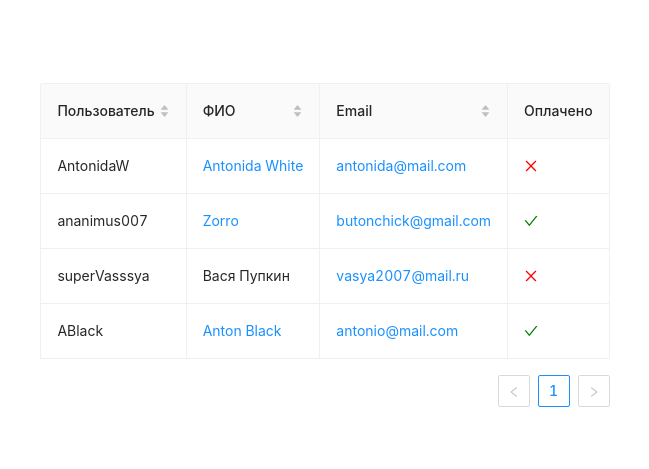
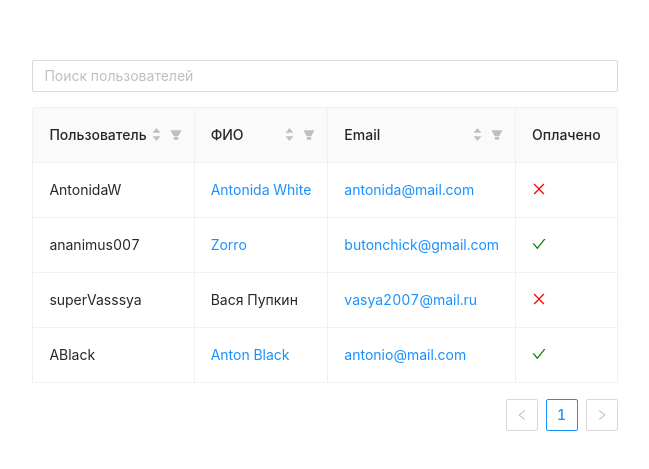
Before and after one commit to Liya174/table_physical, a React (Create React App) app: page / in a window 1280 px wide. Shown: the part 147-616 px from the top of the page, without its empty margins (315-964 px from the left). Built offline with nearby package versions, Linux system fonts and the light colour scheme.

Commit message:
Добавлены фильтры и рыба для поиска по имени пользователей

```diff
--- a/src/components/UsersTable/UsersTable.jsx
+++ b/src/components/UsersTable/UsersTable.jsx
@@ -1,13 +1,20 @@
 import React from 'react';
-import { Table } from 'antd';
+import { Input, Table } from 'antd';
 import { CheckOutlined, CloseOutlined } from '@ant-design/icons';
 import 'antd/dist/antd.css';
 
 class UsersTable extends React.Component {
   constructor(props) {
     super(props);
-    this.state = { };
+    this.state = {
+      searchQuery: '',
+      users: this.props.data
+    };
   }
+
+  changeSearchQuery = (e) => {
+    this.searchQuery = e.currentTarget.value;
+  };
 
   sort = (a, b) => {
     a = a || '';
@@ -15,6 +22,38 @@ class UsersTable extends React.Component {
 
     return a.localeCompare(b);
   };
+
+  filter = (value, field) => {
+    if (typeof value !== 'string') {
+      return false;
+    }
+
+    return Array.isArray(field) ? field.includes(value) : value === field;
+  };
+
+  getFilters = (field) => {
+    const filtersSet = new Set();
+
+    this.props.data.forEach(user => {
+      const value = user[field];
+
+      if (Array.isArray(value)) {
+        value.forEach(v => {
+          filtersSet.add(v);
+        });
+      } else if (typeof value === 'string') {
+        filtersSet.add(value);
+      }
+    });
+
+    return [...filtersSet.keys()].map(key => {
+      return {
+        text: key,
+        value: key,
+      };
+    });
+  };
+
 
   getName = (user) => {
     return `${user.first_name} ${user.last_name}`;
@@ -26,18 +65,28 @@ class UsersTable extends React.Component {
       dataIndex: 'username',
       key: 'username',
       sorter: (a, b) => this.sort(a.username, b.username),
+      filters: this.getFilters('username'),
+      filterSearch: true,
+      onFilter: (value, user) => this.filter(value, user.username),
     },
     {
       title: 'ФИО',
-      key: 'first_name',
+      key: 'name',
       render: (user) => user.profile_link ? <a href={user.profile_link}>{this.getName(user)}</a> : this.getName(user),
       sorter: (a, b) => this.sort(this.getName(a), this.getName(b)),
+      filters: this.getFilters(['first_name', 'last_name']),
+      filterSearch: true,
+      onFilter: (value, user) => this.filter(value, this.getName(user)),
+
     },
     {
       title: 'Email',
       key: 'email',
       render: (data) => <a href={`mailto:${data.email}`}>{data.email}</a>,
       sorter: (a, b) => this.sort(a.email, b.email),
+      filters: this.getFilters('email'),
+      filterSearch: true,
+      onFilter: (value, user) => this.filter(value, user.email),
     },
     {
       title: 'Оплачено',
@@ -49,7 +98,10 @@ class UsersTable extends React.Component {
 
   render() {
     return (
-      <Table dataSource={this.props.data} columns={this.columns} bordered/>
+      <div style={{ display: 'flex', flexDirection: 'column' }}>
+        <Input allowClear placeholder="Поиск пользователей" onChange={this.changeSearchQuery} style={{ marginBottom: 15 }} />
+        <Table dataSource={this.state.users} columns={this.columns} bordered/>
+      </div>
     );
   }
 }
```
